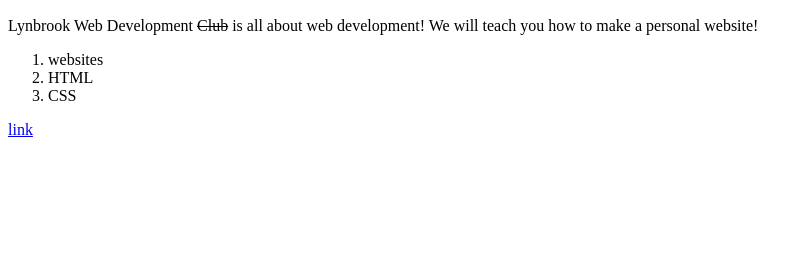
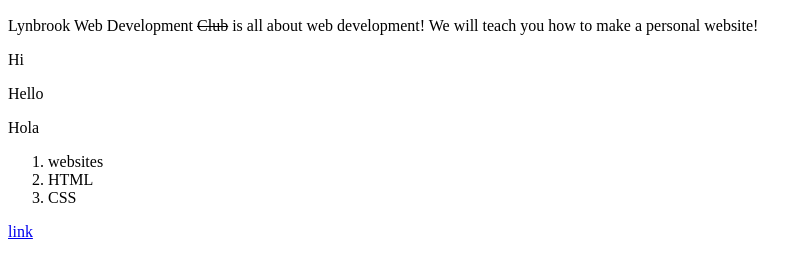
Before and after one commit to lhswebdev/website-demo, a plain HTML site: page index.html in a window 1280 px wide. Shown: the part 218-496 px from the top of the page, without its empty margins (0-812 px from the left). Drawn offline with Linux system fonts and the light colour scheme.

Commit message:
Add files via upload

```diff
--- a/index.html
+++ b/index.html
@@ -7,15 +7,24 @@
     <link rel="icon" type="image/png" sizes="32x32" href="/favicon-32x32.png" />
     <link rel="icon" type="image/png" sizes="16x16" href="/favicon-16x16.png" />
     <link rel="manifest" href="/site.webmanifest" />
+    <link rel="stylesheet" href="index.css" />
   </head>
+
+
   <body>
     <img src="https://avatars.githubusercontent.com/u/8184802" height="100px" alt="Lynbrook web dev's logo">
 
-    <h1>Lynbrook Web Development Club</h1>
+    <h1 id="hello">Lynbrook Web Development Club</h1>
 
-    <h2>Lynbrook Web Development Club smaller</h2>
+    <h2 class="welcome">Lynbrook Web Development Club smaller</h2>
 
     <p>Lynbrook Web Development <del>Club</del> is all about web development! We will teach you how to make a personal website!</p>
+
+    <div id="container">
+      <p>Hi</p>
+      <p>Hello</p>
+      <p>Hola</p>
+    </div>
 
     <ol>
       <li>websites</li>
@@ -23,6 +32,6 @@
       <li>CSS</li>
     </ol>
 
-    <a href="https://lhswebdev.github.io">link</a>
+    <a class="welcome" href="https://lhswebdev.github.io">link</a>
   </body>
 </html>
```
